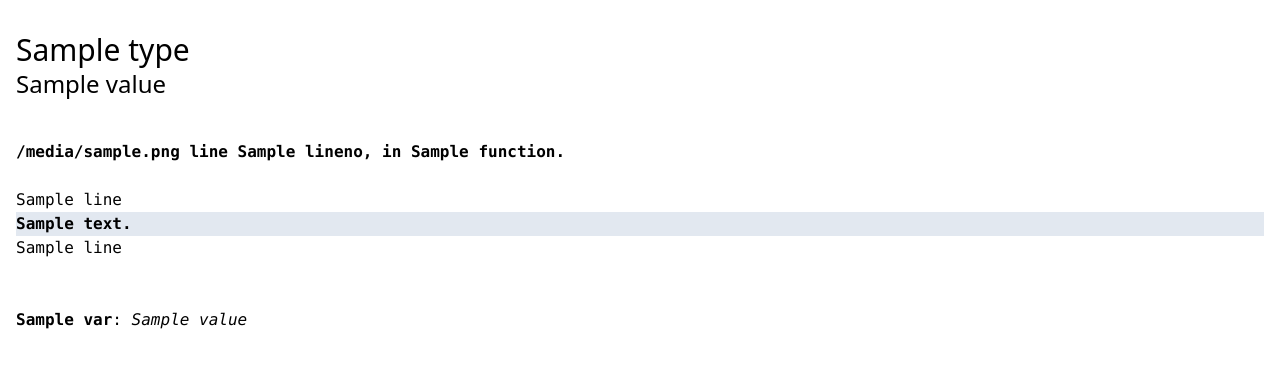
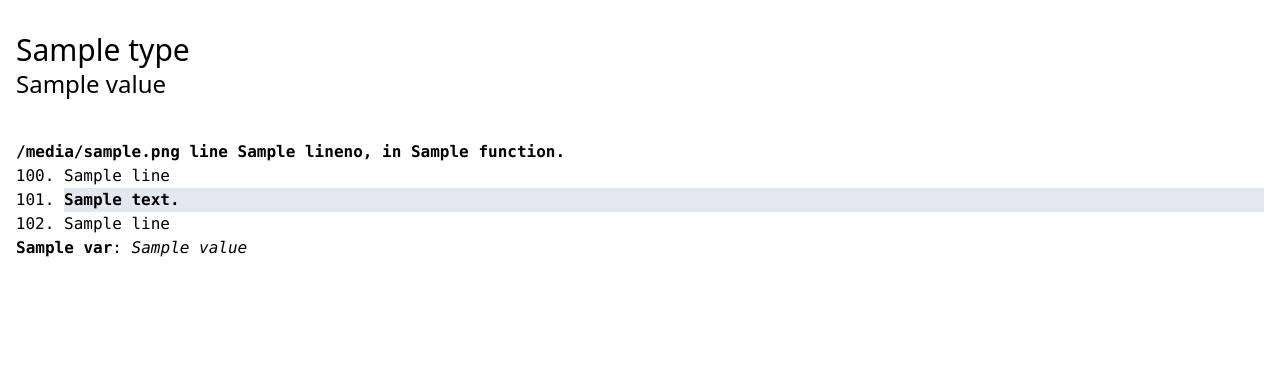
Before and after one commit to bugsink/bugsink, a Django app: template events/templates/events/event_detail.html in a window 1280 px wide. Shown: the top 368 px of the page. Run offline with Django 4.2, Linux system fonts and the light colour scheme; the template is opened without the code that fills it: most values are stand-ins (such as "Sample title", 1, 10 or a date in 2020); some libraries are stand-ins or nearby versions.

Commit message:
An attempt at line numbers using <ol>

```diff
--- a/events/templates/events/event_detail.html
+++ b/events/templates/events/event_detail.html
@@ -19,11 +19,11 @@
         <div class="font-mono">
             <div class="font-bold">{{ frame.filename }} line {{ frame.lineno }}, in {{ frame.function }}.</div>
 
-            <div class="whitespace-pre-wrap">
-{% for line in frame.pre_context %}{{ line }}
-{% endfor %}<div class="font-bold bg-slate-200 w-full">{{ frame.context_line }}</div>{% for line in frame.post_context %}{{ line }}
-{% endfor %}
-            </div>
+<ol class="list-decimal ml-12" start="100">
+{% for line in frame.pre_context %}<li><div class="whitespace-pre w-full">{{ line }} {# leave space to avoid collapse #}</div></li>{% endfor %}
+<li><div class="whitespace-pre font-bold bg-slate-200 w-full">{{ frame.context_line }} {# leave space to avoid collapse #}</div></li>
+{% for line in frame.post_context %}<li><div class="whitespace-pre w-full">{{ line }} {# leave space to avoid collapse #}</div></li>{% endfor %}
+</ol>
 
             {% for var, value in frame.vars.items %}
             <b>{{ var }}</b>: <i>{{ value }}</i></br>
--- a/theme/static/css/dist/styles.css
+++ b/theme/static/css/dist/styles.css
@@ -783,6 +783,14 @@ select {
   margin: 1rem;
 }
 
+.m-8 {
+  margin: 2rem;
+}
+
+.m-16 {
+  margin: 4rem;
+}
+
 .mx-auto {
   margin-left: auto;
   margin-right: auto;
@@ -798,6 +806,14 @@ select {
 
 .mt-8 {
   margin-top: 2rem;
+}
+
+.ml-16 {
+  margin-left: 4rem;
+}
+
+.ml-12 {
+  margin-left: 3rem;
 }
 
 .block {
@@ -864,6 +880,14 @@ select {
   transform: translate(var(--tw-translate-x), var(--tw-translate-y)) rotate(var(--tw-rotate)) skewX(var(--tw-skew-x)) skewY(var(--tw-skew-y)) scaleX(var(--tw-scale-x)) scaleY(var(--tw-scale-y));
 }
 
+.list-decimal {
+  list-style-type: decimal;
+}
+
+.list-none {
+  list-style-type: none;
+}
+
 .content-start {
   align-content: flex-start;
 }
@@ -874,6 +898,10 @@ select {
 
 .justify-center {
   justify-content: center;
+}
+
+.whitespace-pre {
+  white-space: pre;
 }
 
 .whitespace-pre-wrap {
```
